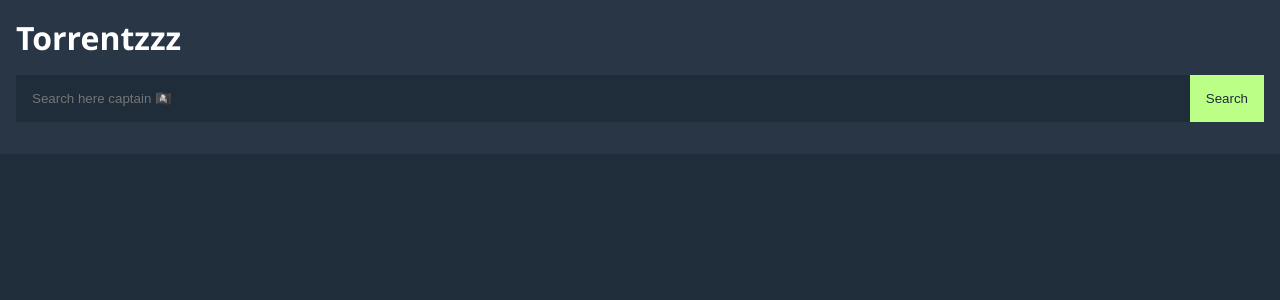
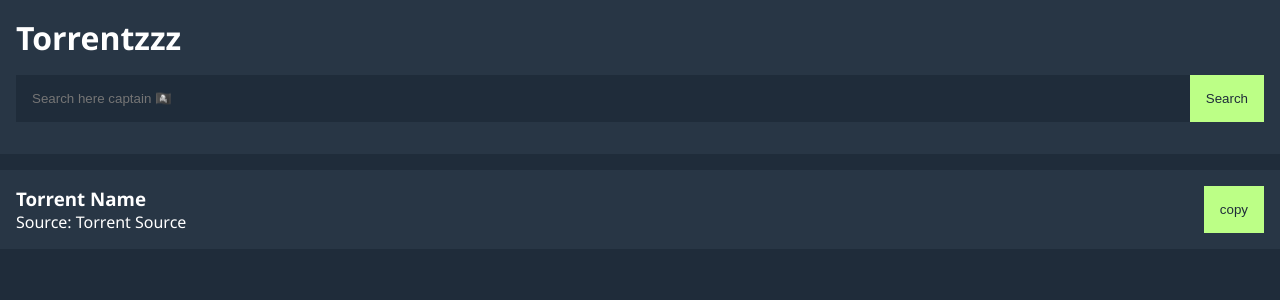
Before and after one commit to B45i/Torrentzzz, a Svelte app: page / in a window 1280 px wide. Shown: the top 300 px of the page. Built offline with nearby package versions, Linux system fonts and the light colour scheme.

Commit message:
torrent item

```diff
--- a/src/App.svelte
+++ b/src/App.svelte
@@ -1,9 +1,17 @@
 <script lang="ts">
     import Search from './lib/Search.svelte';
+    import Torrent from './lib/Torrent.svelte';
+
+    export const getTorrents = async searchTerm => {
+        return fetch(
+            `https://thawing-hamlet-05815.herokuapp.com/search/${searchTerm}`
+        );
+    };
 </script>
 
+<Search />
 <main>
-    <Search />
+    <Torrent />
 </main>
 
 <style>
--- a/src/app.css
+++ b/src/app.css
@@ -15,7 +15,8 @@
 body {
     background-color: var(--clr-gray);
     color: #fff;
-    font-family: 'Segoe UI', Tahoma, Geneva, Verdana, sans-serif;
+    font-family: 'Segoe UI', Roboto, Oxygen, Ubuntu, Cantarell, 'Open Sans',
+        'Helvetica Neue', sans-serif;
 }
 
 input,
--- a/src/lib/Search.svelte
+++ b/src/lib/Search.svelte
@@ -20,6 +20,7 @@
         margin-top: 1rem;
         display: flex;
     }
+
     .search-bar > input {
         flex-grow: 1;
     }
--- /dev/null
+++ b/src/lib/Torrent.svelte
@@ -0,0 +1,23 @@
+<script lang="ts"></script>
+
+<div class="torrent">
+    <div class="details">
+        <h3>Torrent Name</h3>
+        <div>Source: Torrent Source</div>
+    </div>
+    <button>copy</button>
+</div>
+
+<style>
+    .torrent {
+        padding: 1rem;
+        background-color: var(--clr-gray-lite);
+        display: flex;
+        align-items: center;
+        margin-top: 1rem;
+    }
+
+    .details {
+        flex-grow: 1;
+    }
+</style>
```
